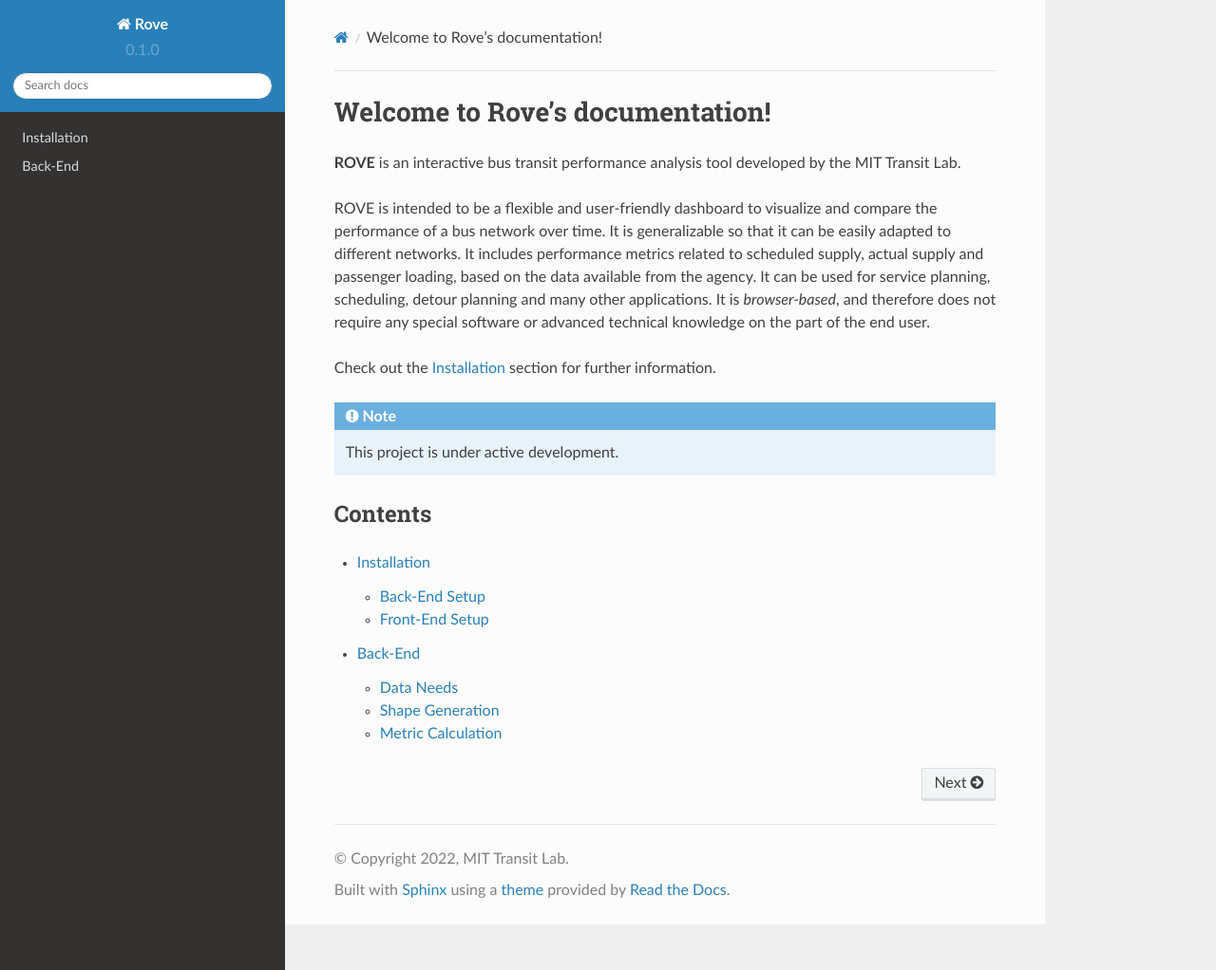
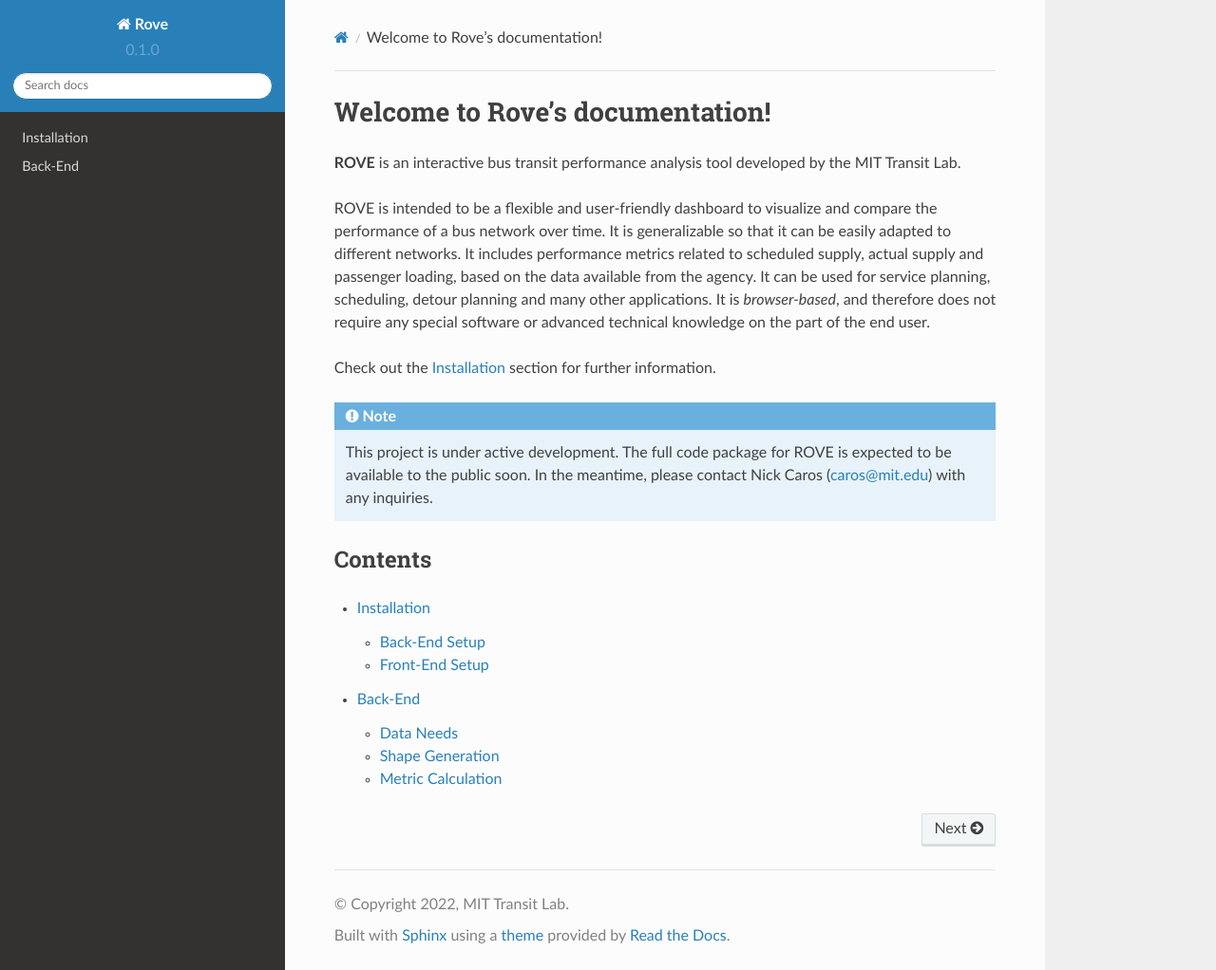
Before and after one commit to jtl-transit/rove, a Sphinx documentation site: the page built from docs/source/index.rst, in a window 1280 px wide and 1022 px high. Shown: the whole window at 95% size. Built offline with Sphinx 7.4.7 and the Read the Docs theme 2.0.0, drawn with Linux system fonts in a browser that asks for light colours.

Commit message:
Update index.rst

```diff
--- a/docs/source/index.rst
+++ b/docs/source/index.rst
@@ -14,7 +14,7 @@
 
 .. note::
 
-   This project is under active development.
+   This project is under active development. The full code package for ROVE is expected to be available to the public soon. In the meantime, please contact Nick Caros (caros@mit.edu) with any inquiries.
 
 Contents
 --------
```
